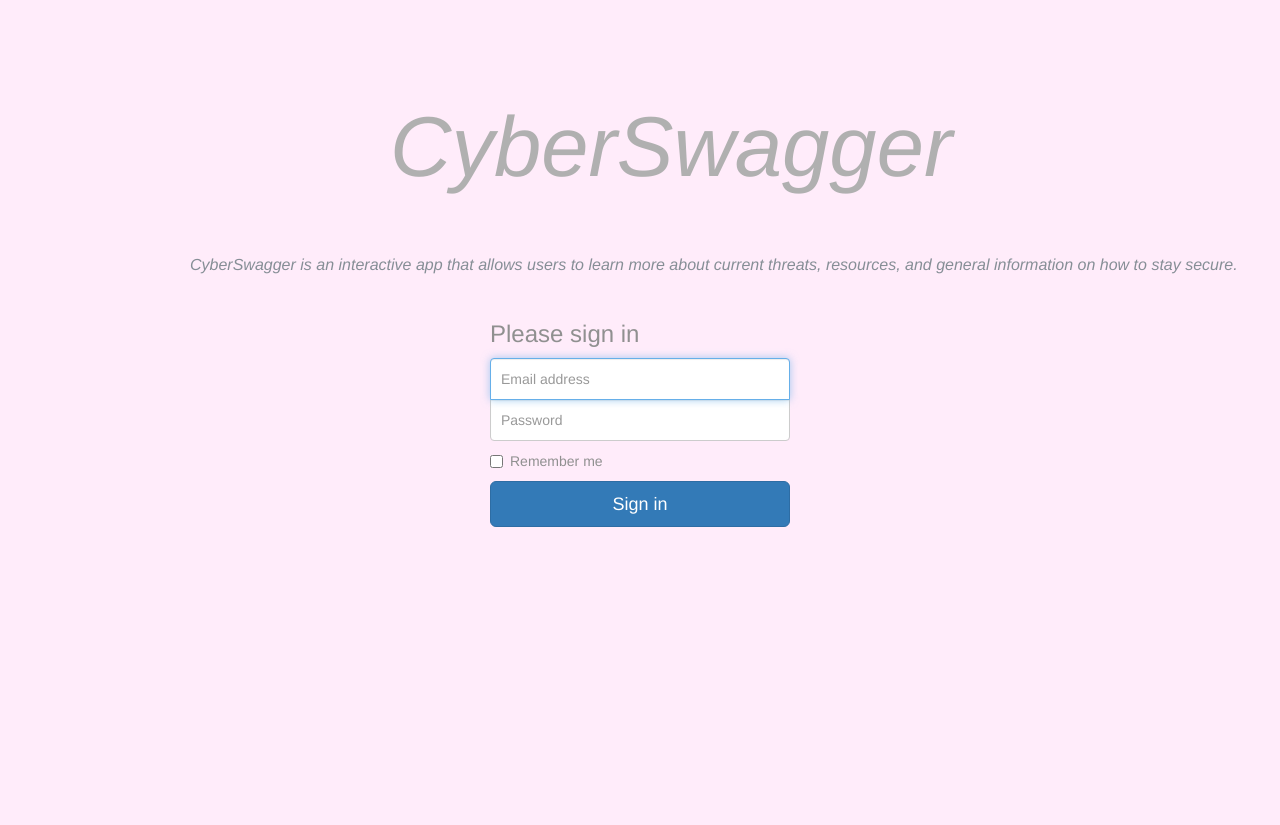
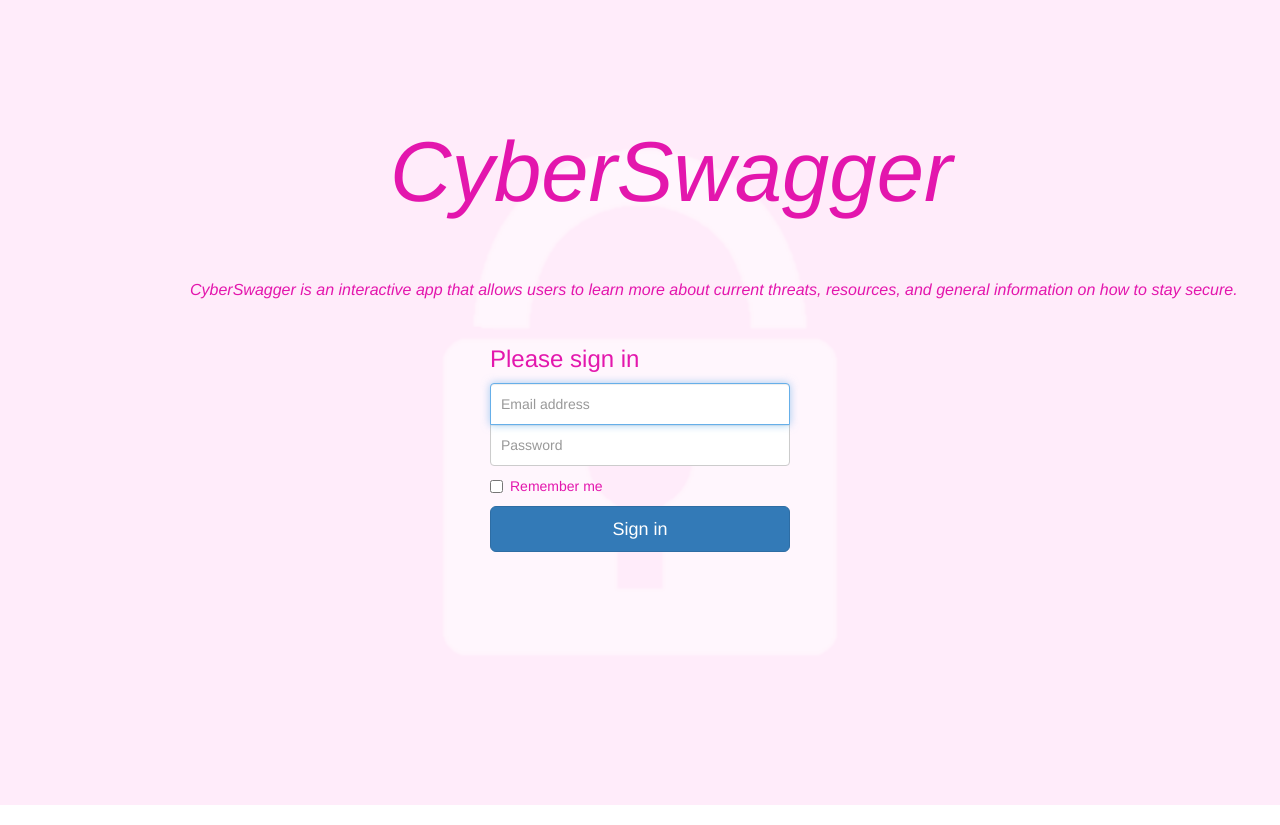
Before and after one commit to CyberSwagger/CyberSwagger, an Angular app in the folder frontend/: page / in a window 1280 px wide. Built offline with nearby package versions, Linux system fonts and the light colour scheme; no server answers.

Commit message:
fixed login page background

```diff
--- a/frontend/src/app/cyber/login/login.component.css
+++ b/frontend/src/app/cyber/login/login.component.css
@@ -1,31 +1,32 @@
 body {
-  padding-top: 80px;
-  height: 100%;
-  width: 100%;
-  /* background-color: #eee; */
   background-color: #FFECFA;
-  padding-bottom: 3.5%;
+  background-image: url("/assets/images/transparentLock.png");
+  background-repeat: no-repeat;
+  background-position: center;
+  background-size: cover;
+  background-attachment: fixed;
 }
 .cyber-header{
   margin-left: 30%;
   font-size: 8.5rem;
-  color: #B0B0B0;
+  color: rgba(224, 0, 165, 0.91);
   font-style: italic;
   font-family: "futura-pt", Helvetica, Arial, sans-serif;
   font-weight: 100;
   padding-bottom: 4%;
+  margin-top: 10%;
 }
 .cyber-description{
   margin-left: 14%;
   font-family: "futura-pt", Helvetica, Arial, sans-serif;
   font-style: italic;
-  color: 	#909090;
+  color: rgba(224, 0, 165, 0.91);
   font-size: 1.6rem;
 }
 .form-signin {
   max-width: 330px;
   padding: 15px;
-  color: 	#909090;
+  color: rgba(224, 0, 165, 0.91);
   margin: 0 auto;
 }
 .phone-num{
@@ -67,20 +68,6 @@ body {
 }
 
 
-/* Sticky footer styles
--------------------------------------------------- */
-.footer {
-  position: relative;
-  width: 100%;
-  height: 110px; /* Set the fixed height of the footer here */
-  line-height: 60px; /* Vertically center the text there */
-  /*background-color: #f5f5f5; */
-  /*background-color: #eee; */
-  background-color: #FFECFA;
-  margin-top: 10%;
-}
-
-
 /* Custom page CSS
 -------------------------------------------------- */
 /* Not required for template or sticky footer method. */
@@ -89,5 +76,7 @@ body {
   width: auto;
   max-width: 100%;
   /* background-color: #eee; */
-  background-color: #FFECFA;
 }
+.btn{
+  margin-bottom: 79.5%;
+}
--- a/frontend/src/app/cyber/login/login.component.html
+++ b/frontend/src/app/cyber/login/login.component.html
@@ -3,7 +3,7 @@
 <body>
   <div class="container">
     <h1 class="cyber-header">CyberSwagger</h1>
-    <p class="cyber-description text-muted">CyberSwagger is an interactive app that allows users to learn more about current threats, resources, and general information on how to stay secure.</p>
+    <p class="cyber-description">CyberSwagger is an interactive app that allows users to learn more about current threats, resources, and general information on how to stay secure.</p>
     <form class="form-signin">
       <h3 class="form-signin-heading">Please sign in</h3>
       <label for="inputEmail" class="sr-only">Email address</label>
@@ -19,10 +19,4 @@
       <button class="btn btn-lg btn-primary btn-block" (click)="login()" type="submit">Sign in</button>
     </form>
   </div> <!-- /container -->
-
-
-<footer class="footer">
-  <div class="row">
-  </div>
-</footer>
 </body>
```
